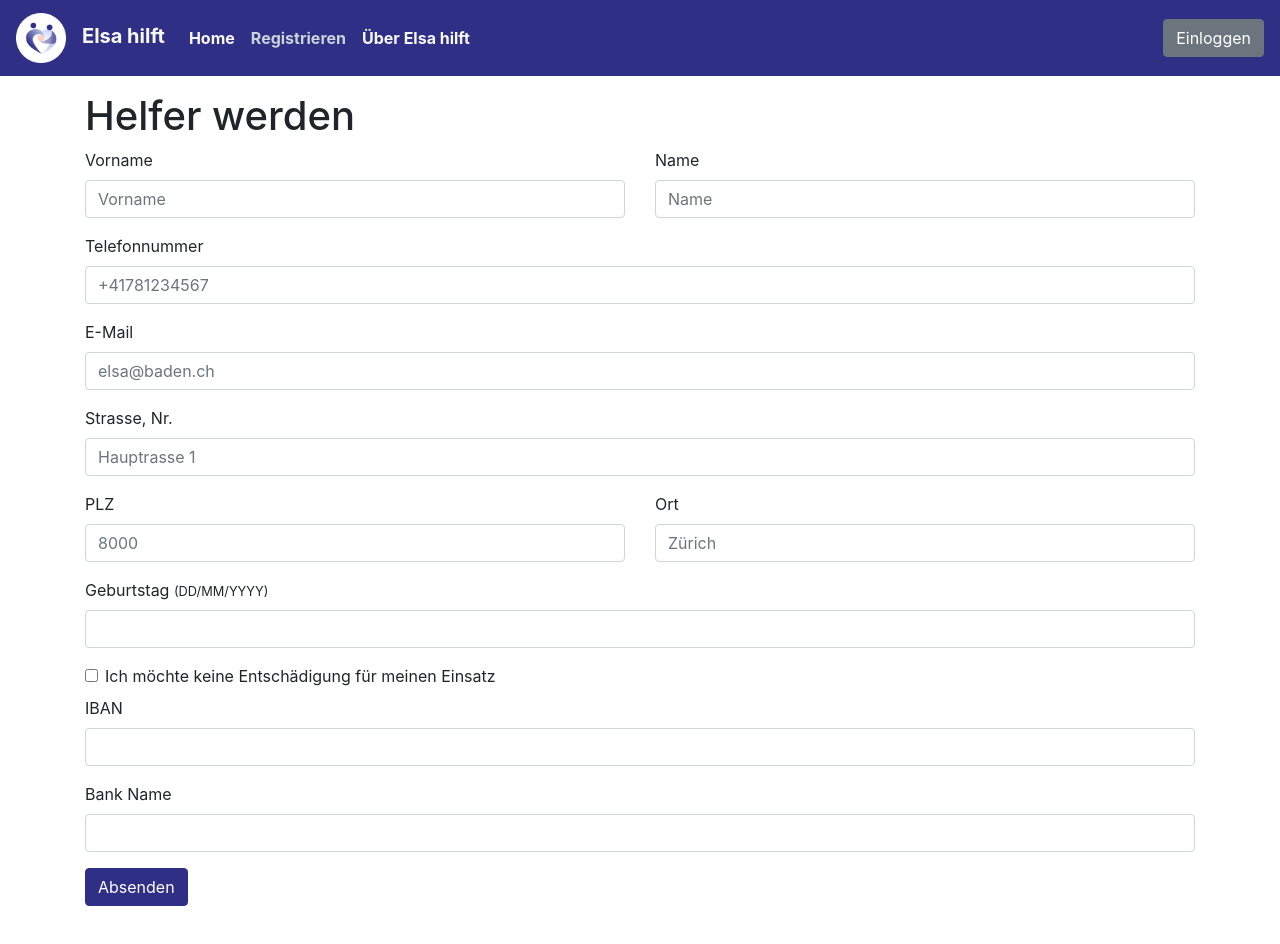
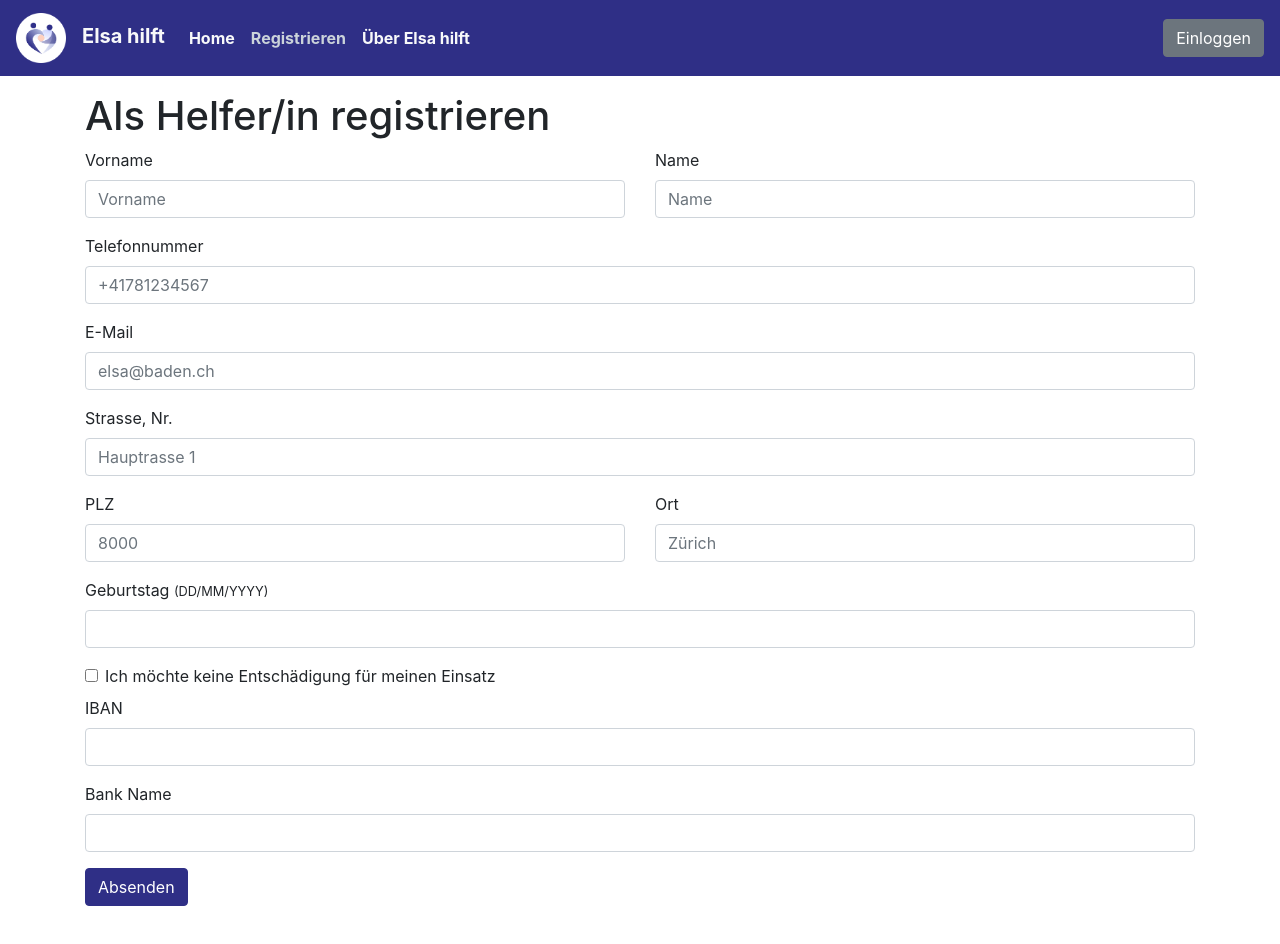
Before and after one commit to ElsaHilftDigital/main, a React (Create React App) app in the folder frontend/: page / in a window 1280 px wide. Both pictures are taken after a click on the button "Registrieren". Shown: the top 944 px of the page. Built offline with nearby package versions, Linux system fonts and the light colour scheme; no server answers; what google-libphonenumber would draw is missing.

Commit message:
Add button on homepage public

```diff
--- a/frontend/src/components/public/Home.js
+++ b/frontend/src/components/public/Home.js
@@ -1,4 +1,5 @@
 import React from 'react';
+import history from '../../history';
 
 const Home = () => {
     return (
@@ -25,6 +26,7 @@ const Home = () => {
             <p>
                 Ein Projekt der Elsa Benz-von Arx-Stiftung in Zusammenarbeit mit der Stadt Baden und der Unterstützung von hilf-jetzt.ch und vielen weiteren unverzichtbaren Helfenden
             </p>
+            <button type="submit" className="btn btn-primary" onClick={() => history.push("/register")}>Ich möchte mich als Helfer melden</button>
         </div>
     );
 };
--- a/frontend/src/components/public/RegisterVolunteer.js
+++ b/frontend/src/components/public/RegisterVolunteer.js
@@ -147,7 +147,7 @@ const RegisterVolunteer = () => {
 
     return (
         <div className="container mt-3 mb-5">
-            <h1>Helfer werden</h1>
+            <h1>Als Helfer/in registrieren</h1>
             <form onSubmit={handleSubmit(onSubmit)} >
                 <div className="row">
                     <div className="form-group col-md-6">
```
